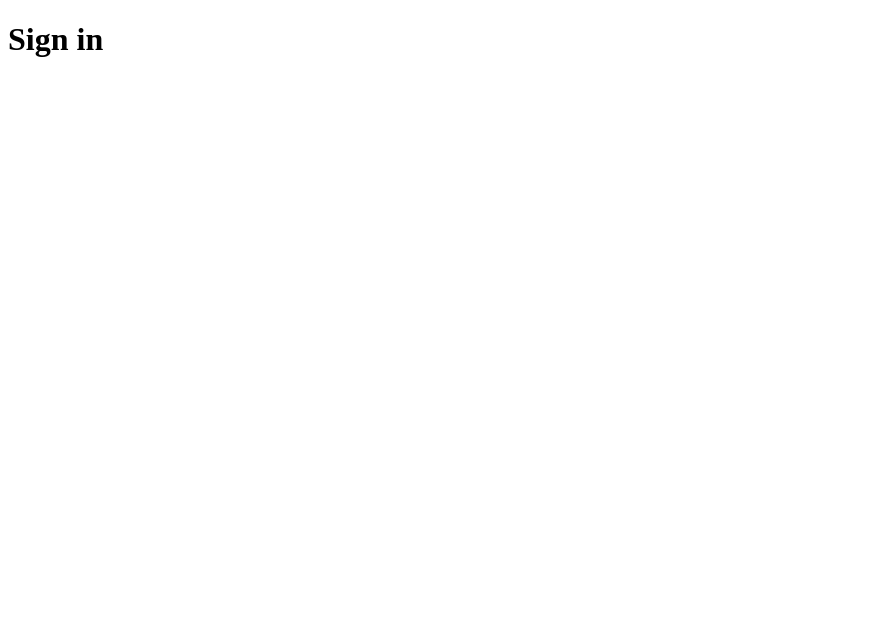
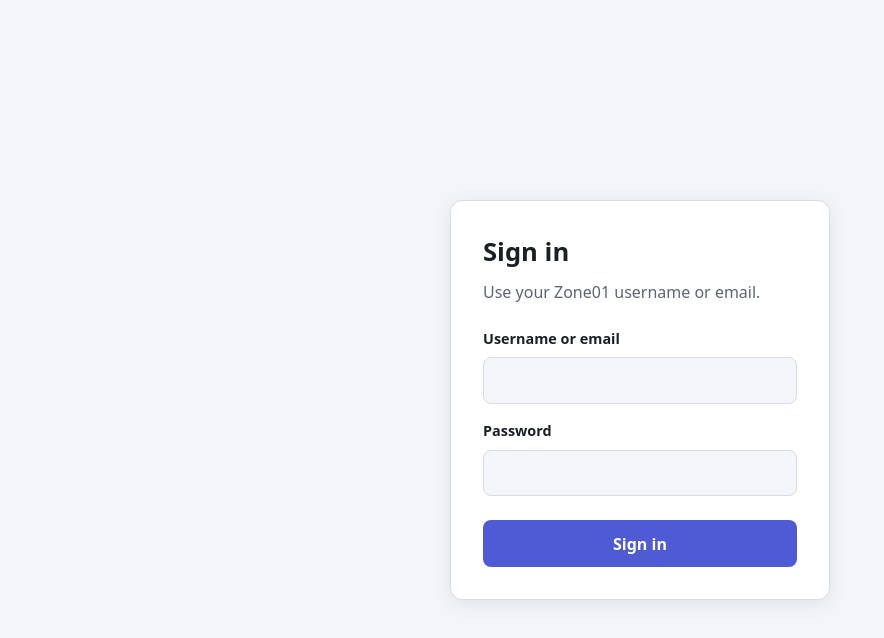
Before and after one commit to sofianna12/graphql, a plain HTML site: page index.html in a window 1280 px wide. Shown: the whole page, without its empty margins (0-884 px from the left). Drawn offline with Linux system fonts and the light colour scheme.

Commit message:
Add login form UI

```diff
--- a/css/style.css
+++ b/css/style.css
@@ -0,0 +1,142 @@
+/* ===== Design tokens ===== */
+:root {
+  --bg: #f4f5f8;
+  --surface: #ffffff;
+  --text: #1c1f26;
+  --muted: #5d6475;
+  --border: #d9dce3;
+  --accent: #4f5bd5;
+  --accent-hover: #3f4ac0;
+  --error: #c62828;
+  --error-bg: #fdecec;
+  --radius: 12px;
+  --shadow: 0 4px 20px rgba(0, 0, 0, 0.08);
+  color-scheme: light;
+}
+
+@media (prefers-color-scheme: dark) {
+  :root {
+    --bg: #14161c;
+    --surface: #1e212a;
+    --text: #e8eaf0;
+    --muted: #9aa1b2;
+    --border: #333845;
+    --accent: #7c86ff;
+    --accent-hover: #959dff;
+    --error: #ff8a80;
+    --error-bg: #3a1f22;
+    --shadow: 0 4px 20px rgba(0, 0, 0, 0.4);
+    color-scheme: dark;
+  }
+}
+
+/* ===== Base ===== */
+*,
+*::before,
+*::after {
+  box-sizing: border-box;
+}
+
+body {
+  margin: 0;
+  font-family: system-ui, -apple-system, "Segoe UI", Roboto, sans-serif;
+  background: var(--bg);
+  color: var(--text);
+  line-height: 1.5;
+}
+
+[hidden] {
+  display: none !important;
+}
+
+.muted {
+  color: var(--muted);
+}
+
+/* ===== Buttons ===== */
+.btn {
+  font: inherit;
+  font-weight: 600;
+  padding: 0.7rem 1.2rem;
+  border: none;
+  border-radius: 8px;
+  cursor: pointer;
+}
+
+.btn-primary {
+  background: var(--accent);
+  color: #fff;
+}
+
+.btn-primary:hover {
+  background: var(--accent-hover);
+}
+
+.btn:disabled {
+  opacity: 0.6;
+  cursor: wait;
+}
+
+/* ===== Login page ===== */
+.login-view {
+  min-height: 100vh;
+  display: grid;
+  place-items: center;
+  padding: 1rem;
+}
+
+.login-card {
+  width: 100%;
+  max-width: 380px;
+  display: flex;
+  flex-direction: column;
+  gap: 0.5rem;
+  padding: 2rem;
+  background: var(--surface);
+  border: 1px solid var(--border);
+  border-radius: var(--radius);
+  box-shadow: var(--shadow);
+}
+
+.login-card h1 {
+  margin: 0;
+  font-size: 1.6rem;
+}
+
+.login-card .muted {
+  margin: 0 0 1rem;
+}
+
+.login-card label {
+  font-weight: 600;
+  font-size: 0.9rem;
+}
+
+.login-card input {
+  font: inherit;
+  padding: 0.65rem 0.8rem;
+  margin-bottom: 0.5rem;
+  border: 1px solid var(--border);
+  border-radius: 8px;
+  background: var(--bg);
+  color: var(--text);
+}
+
+.login-card input:focus {
+  outline: 2px solid var(--accent);
+  outline-offset: 1px;
+  border-color: transparent;
+}
+
+.login-card .btn {
+  margin-top: 0.5rem;
+}
+
+.form-error {
+  margin: 0;
+  padding: 0.6rem 0.8rem;
+  border-radius: 8px;
+  background: var(--error-bg);
+  color: var(--error);
+  font-size: 0.9rem;
+}
--- a/index.html
+++ b/index.html
@@ -10,8 +10,23 @@
 </head>
 <body>
   <!-- Login page: visible when the user is not logged in -->
-  <main id="login-view">
-    <h1>Sign in</h1>
+  <main id="login-view" class="login-view">
+    <form id="login-form" class="login-card" novalidate>
+      <h1>Sign in</h1>
+      <p class="muted">Use your Zone01 username or email.</p>
+
+      <label for="identifier">Username or email</label>
+      <input id="identifier" name="identifier" type="text"
+             autocomplete="username" autocapitalize="none" spellcheck="false" required>
+
+      <label for="password">Password</label>
+      <input id="password" name="password" type="password"
+             autocomplete="current-password" required>
+
+      <p id="login-error" class="form-error" role="alert" hidden></p>
+
+      <button id="login-button" class="btn btn-primary" type="submit">Sign in</button>
+    </form>
   </main>
 
   <!-- Profile page: hidden until the user logs in -->
```
